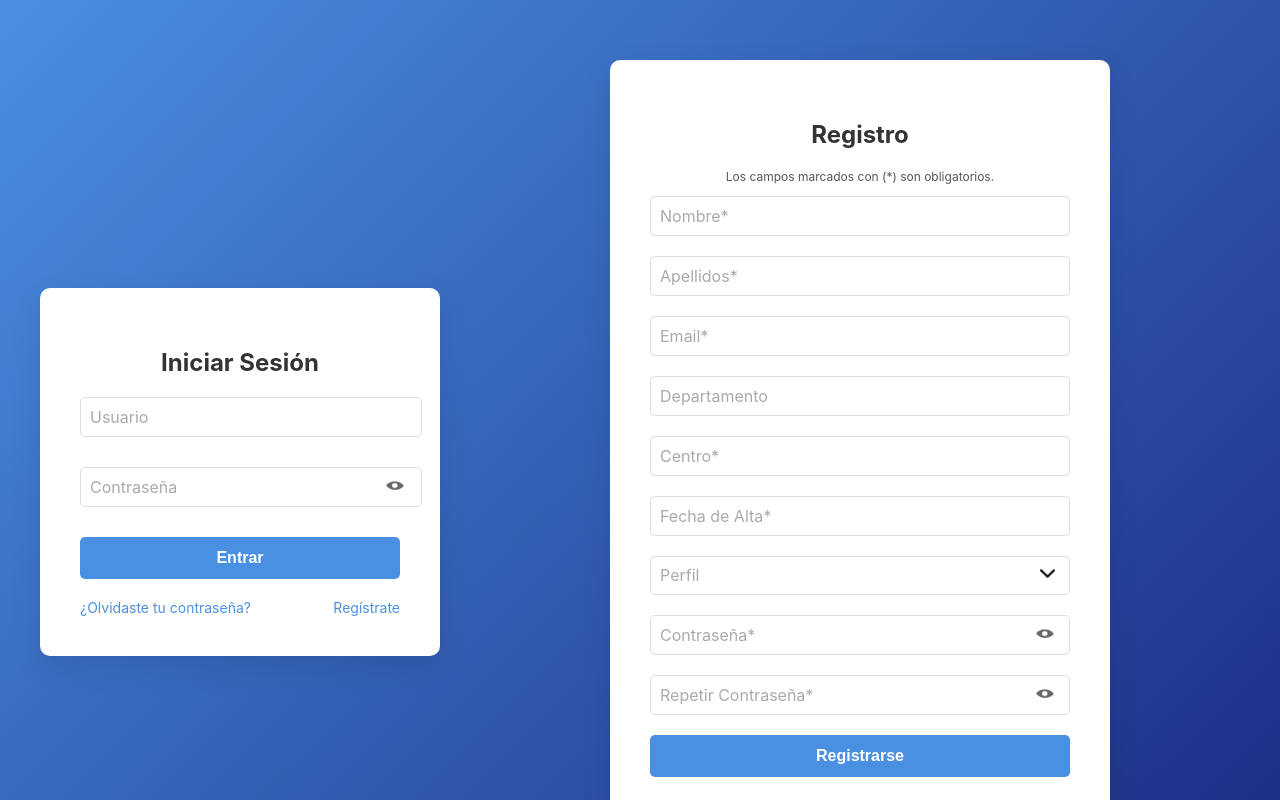
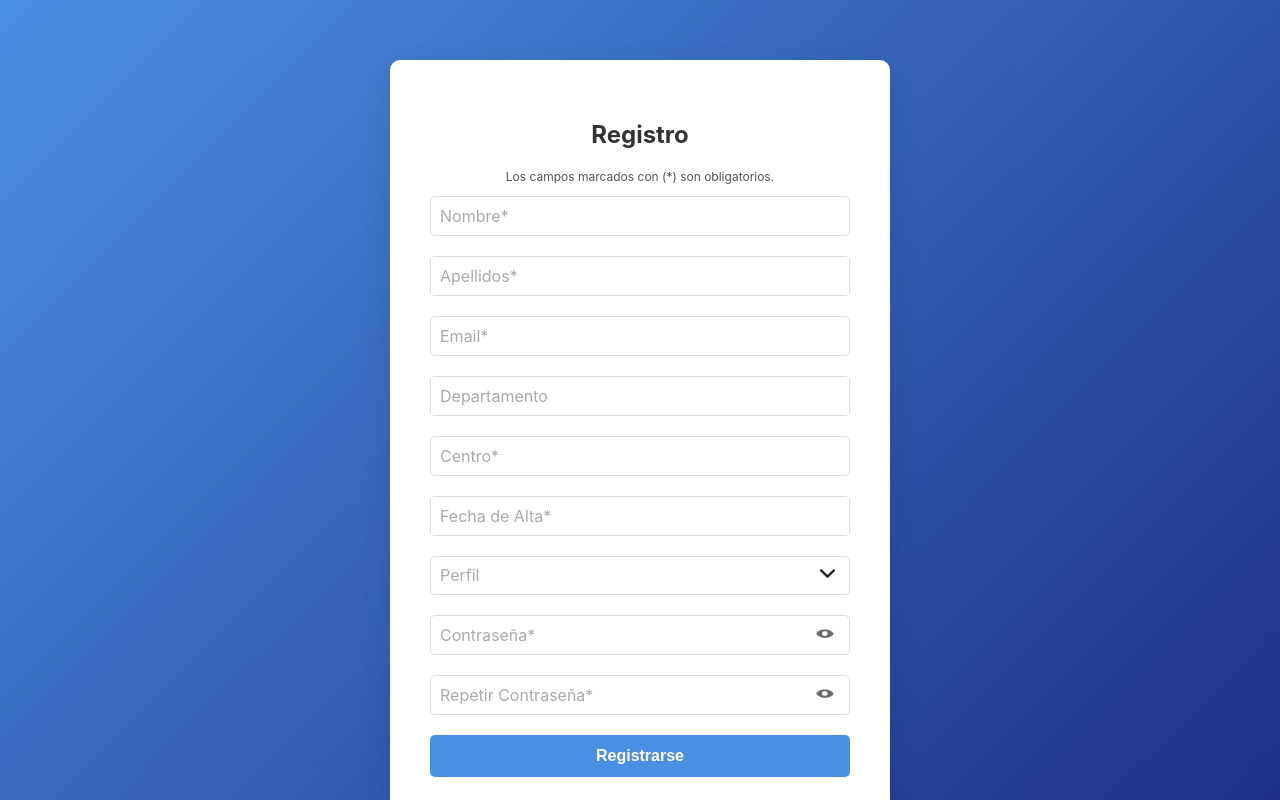
Before and after one commit to sys-arch/SGART-Frontend, a React (Create React App) app in the folder Sgart_front/: page / in a window 1280 px wide. Built offline with nearby package versions, Linux system fonts and the light colour scheme.

Commit message:
Registro terminado

```diff
--- a/Sgart_front/src/App.js
+++ b/Sgart_front/src/App.js
@@ -5,7 +5,7 @@ import RegisterForm from './components/RegisterForm';
 function App() {
   return (
       <div className="App">
-          <LoginForm />
+
           <RegisterForm />
       </div>
   );
--- a/Sgart_front/src/components/RegisterForm.js
+++ b/Sgart_front/src/components/RegisterForm.js
@@ -97,22 +97,22 @@ const RegisterForm = () => {
     return (
         <div class="register-container">
         <div class="register-box">
+            <form action="#" method="post" onSubmit={handleSubmit}>
                 <h2>Registro</h2>
                 <p style={{ marginTop: "10px", fontSize: "12px", color: "#555"}}>
                     Los campos marcados con (*) son obligatorios.
                 </p>
-            <form action="#" method="post">
                     {error && <p style={{ color: 'red' }}>{error}</p>}
                     <div class="input-group-register">
-                    <input type="text" name="nombre_textbox" value={nombre_textbox} onChange={handleChange} required />
-                    <label for="username">Nombre*</label>
+                        <input type="text" name="nombre_textbox" value={nombre_textbox} onChange={handleChange} required/>
+                        <label>Nombre*</label>
                     </div>
                     <div class="input-group-register">
-                    <input type="text" name="apellidos_textbox" value={apellidos_textbox} onChange={handleChange} required />
+                        <input type="text" name="apellidos_textbox" value={apellidos_textbox} onChange={handleChange} required/>
                         <label for="username">Apellidos*</label>
                     </div>
                     <div class="input-group-register">
-                    <input type="email" name="email_textbox" value={email_textbox} onChange={handleChange} required />
+                        <input type="email" name="email_textbox" value={email_textbox} onChange={handleChange} required/>
                         <label for="username">Email*</label>
                     </div>
                     <div class="input-group-register">
@@ -120,12 +120,12 @@ const RegisterForm = () => {
                         <label for="username">Departamento</label>
                     </div>
                     <div class="input-group-register">
-                    <input type="text" name="centro_textbox" value={centro_textbox} onChange={handleChange} required />
+                        <input type="text" name="centro_textbox" value={centro_textbox} onChange={handleChange} required/>
                         <label>Centro*</label>
                     </div>
                     <div class="input-group-register">
                     <input type="text" name="fechaAlta_box" value={fechaAlta_box} onFocus={(e) => (e.target.type = "date")}
-                    onBlur={(e) => (e.target.type = "text")} onChange={handleChange} placeholder="" required />
+                        onBlur={(e) => (e.target.type = "text")} onChange={handleChange} placeholder="" required/>
                         <label>Fecha de Alta*</label>
                     </div>
                     <div className="input-group-register">
@@ -140,20 +140,19 @@ const RegisterForm = () => {
                         </button>
                     </div>
                     <div class="input-group-register">
-                    <input type={showPassword ? "text" : "password"} name="contrasena_textbox" value={contrasena_textbox} onChange={handleChange} required />
+                        <input type={showPassword ? "text" : "password"} name="contrasena_textbox" value={contrasena_textbox} onChange={handleChange} required/>
                         <label>Contraseña*</label>
                         <button type="button" onClick={togglePasswordVisibility} className="password-toggle-btn">
                         <img src={require(showPassword?'../media/password_off.png':'../media/password_on.png')}/>
                         </button>
                     </div>
                     <div class="input-group-register">
-                    <input type={showRepeatPassword ? "text" : "password"} name="repetirContrasena_textbox" value={repetirContrasena_textbox} onChange={handleChange} required />
+                        <input type={showRepeatPassword ? "text" : "password"} name="repetirContrasena_textbox" value={repetirContrasena_textbox} onChange={handleChange} required/>
                         <label>Repetir Contraseña*</label>
                         <button type="button" onClick={toggleRepeatPasswordVisibility} className="repeatPassword-toggle-btn">
                         <img src={require(showRepeatPassword?'../media/password_off.png':'../media/password_on.png')}/>
                         </button>
                     </div>
-            </form>
                 <button type="submit" className="register-btn">Registrarse</button>
                 <div class="register-options">
                     <p style={{ marginTop: "10px", fontSize: "12px", color: "#555"}}>
@@ -161,6 +160,7 @@ const RegisterForm = () => {
                     </p>
                     <a href="#">Iniciar sesión</a>
                 </div>
+            </form>
         </div>
         </div>
     );
```
Lines whose indentation alone changed are shown as unchanged.
